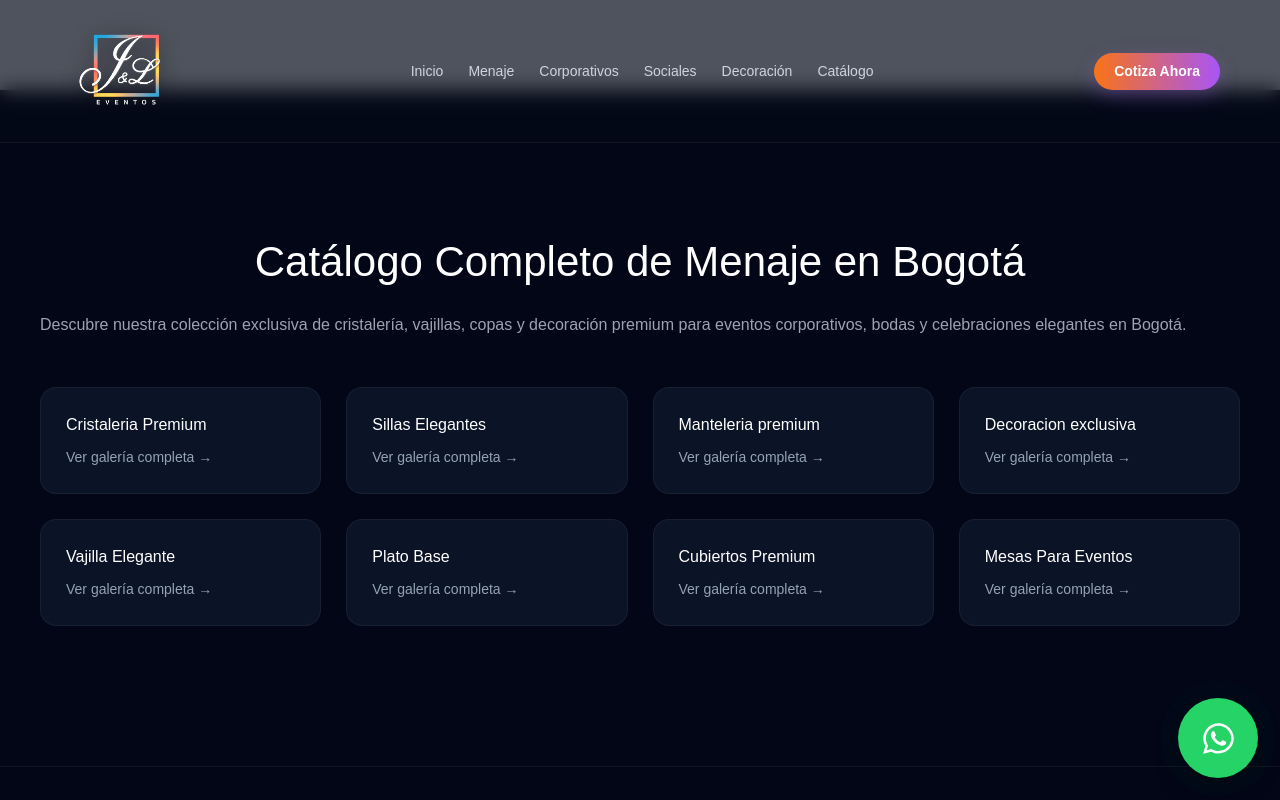
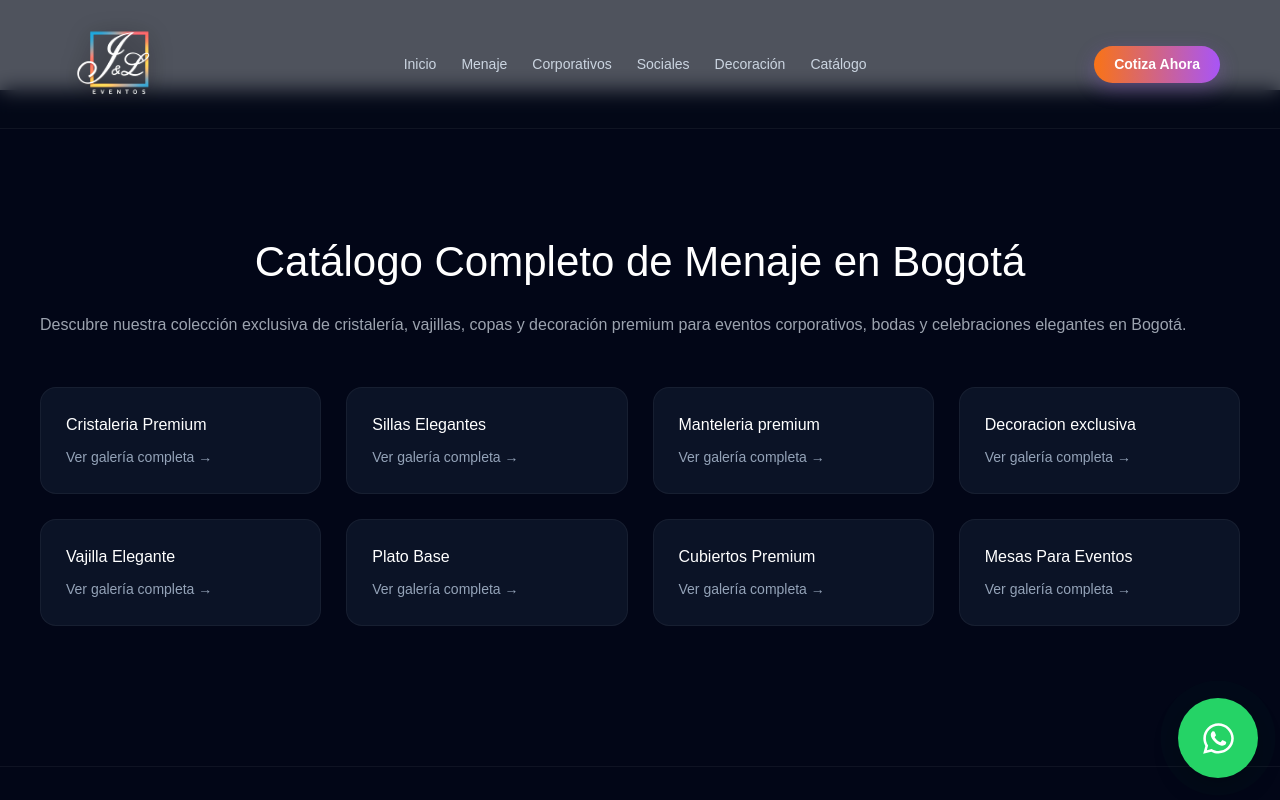
Before and after one commit to Kamilo1986/jyl-eventos-web, a Next.js app: page /catalogo in a window 1280 px wide. Shown: the top 800 px of the page. Built offline with nearby package versions, Linux system fonts and the light colour scheme.

Commit message:
deploy fix

```diff
--- a/components/Navbar/Navbar.css
+++ b/components/Navbar/Navbar.css
@@ -50,7 +50,7 @@ html, body {
 }
 
 .logo img {
-  width: 130px;
+  width: 116px;
   height: auto;
   object-fit: contain;
   filter: drop-shadow(0 4px 12px rgba(0, 0, 0, 0.6))
```
